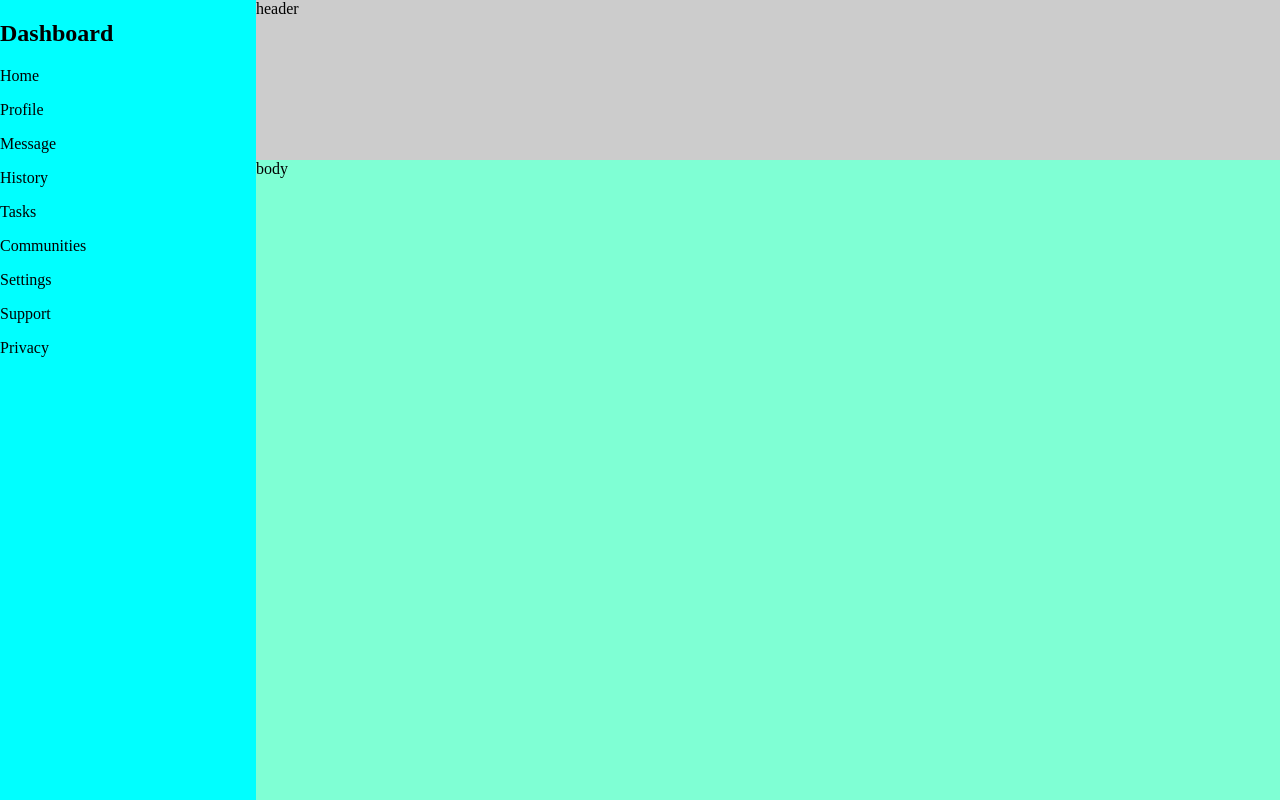
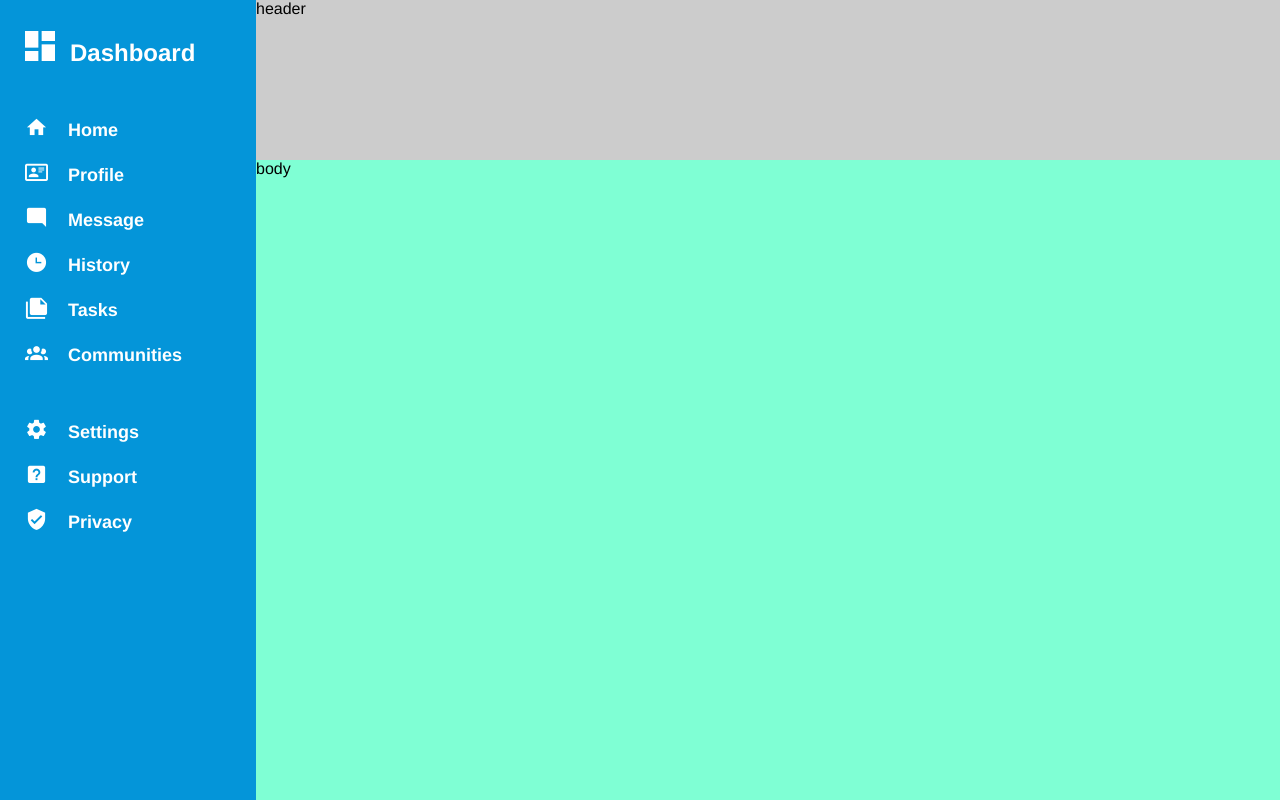
Before and after one commit to imtobii/TOP-DashBoard, a plain HTML site: page index.html in a window 1280 px wide. Drawn offline with Linux system fonts and the light colour scheme.

Commit message:
Sidebar completed

```diff
--- a/index.html
+++ b/index.html
@@ -5,20 +5,21 @@
     <meta name="viewport" content="width=device-width, initial-scale=1.0">
     <title>Admin Dashboard</title>
     <link rel="stylesheet" href="styles.css">
+    <link rel="stylesheet" href="https://cdn.jsdelivr.net/npm/@mdi/font@7.4.47/css/materialdesignicons.min.css">
 </head>
 <body>
     <div class="container">
         <div class="sidebar">
-            <h2>Dashboard</h2>
-            <p>Home</p>
-            <p>Profile</p>
-            <p>Message</p>
-            <p>History</p>
-            <p>Tasks</p>
-            <p>Communities</p>
-            <p>Settings</p>
-            <p>Support</p>
-            <p>Privacy</p>
+            <h2><i class="mdi mdi-view-dashboard"></i>Dashboard</h2>
+            <p><i class="mdi mdi-home"></i>Home</p>
+            <p><i class="mdi mdi-card-account-details-outline"></i>Profile</p>
+            <p><i class="mdi mdi-message-reply"></i>Message</p>
+            <p><i class="mdi mdi-clock-time-three"></i>History</p>
+            <p><i class="mdi mdi-note-multiple"></i>Tasks</p>
+            <p><i class="mdi mdi-account-group"></i>Communities</p>
+            <p><i class="mdi mdi-cog"></i>Settings</p>
+            <p><i class="mdi mdi-help-box"></i>Support</p>
+            <p><i class="mdi mdi-shield-check"></i>Privacy</p>
         </div>
         <div class="header">header</div>
         <div class="body">body</div>
--- a/styles.css
+++ b/styles.css
@@ -9,6 +9,7 @@ body, html{
 }
 
 .container{
+    font-family: Helvetica;
     display: grid;
     grid-template-columns: 1fr 4fr;
     grid-template-rows: 1fr 4fr;
@@ -16,10 +17,38 @@ body, html{
 }
 
 .sidebar{
+    font-weight: bold;
+    color: white;
+    padding: 5px 20px 0 20px;
     grid-column: 1/2;
     grid-row: 1/3;
-    background-color: aqua;
+    background-color: #0495d9;
 }
+
+.sidebar h2{
+    font-size: 24px;
+    margin-bottom: 45px;
+}
+
+h2 i{
+    font-size: 40px;
+    margin-right: 10px;
+}
+
+.sidebar p{
+    font-size: 18px;
+}
+
+p i{
+    font-size: 23px;
+    margin-right: 20px;
+    margin-left: 5px;
+}
+
+.sidebar p:nth-child(7){
+    margin-bottom: 50px;
+}
+
 
 .header{
     background-color: #ccc;
```
